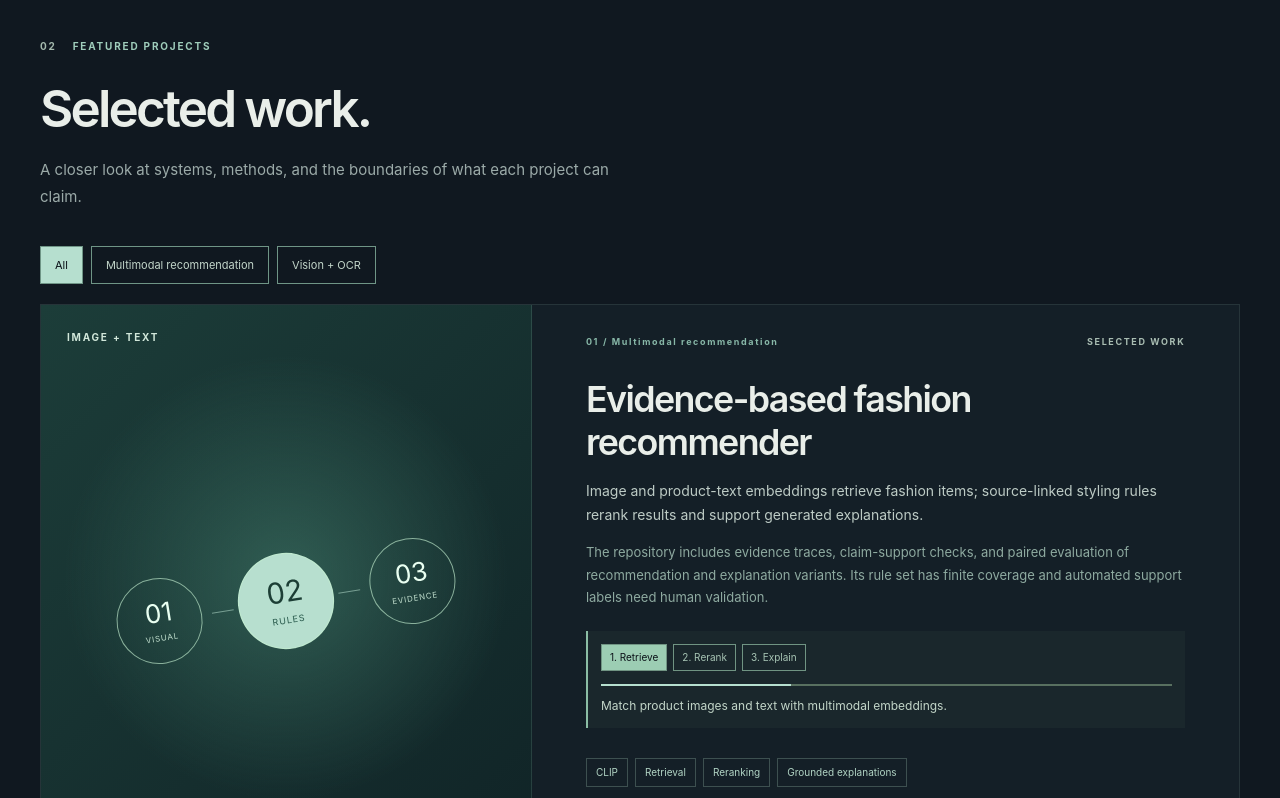
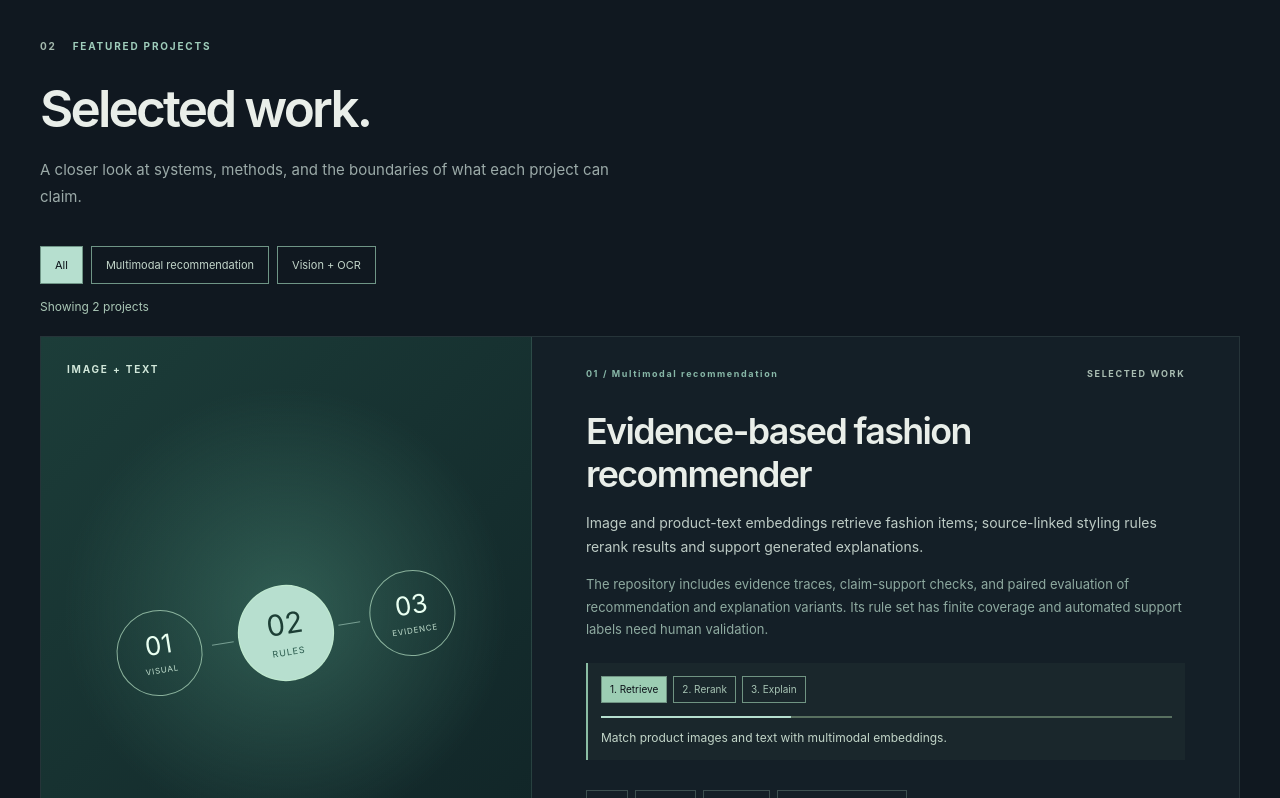
Before and after one commit to alifarzadjamali/alifarzadjamali.github.io, a React (Vite) app: page / in a window 1280 px wide. Shown: the part 1478-2276 px from the top of the page. Built offline with nearby package versions, Linux system fonts and the light colour scheme.

Commit message:
Announce the number of filtered projects

```diff
--- a/src/App.tsx
+++ b/src/App.tsx
@@ -91,6 +91,7 @@ function App() {
   const searchReturnFocusRef = useRef<HTMLElement | null>(null)
   const reducedMotion = useReducedMotion()
   const matchingQuickNavItems = quickNavItems.filter(item => item.searchText.includes(searchQuery.trim().toLowerCase()))
+  const visibleProjectCount = content.projects.filter(project => projectFilter === 'All' || project.category === projectFilter).length
 
   const openSearch = useCallback(() => {
     searchReturnFocusRef.current = menuOpen ? menuButtonRef.current : document.activeElement instanceof HTMLElement ? document.activeElement : null
@@ -255,7 +256,7 @@ function App() {
         </section>
 
         <section className="section projects-section" id="projects" aria-labelledby="projects-title">
-          <div className="container"><SectionHeading id="projects-title" number="02" eyebrow="FEATURED PROJECTS" title="Selected work." description="A closer look at systems, methods, and the boundaries of what each project can claim." /><div className="project-filters" role="group" aria-label="Filter projects">{['All', ...new Set(content.projects.map(project => project.category))].map(filter => <button key={filter} type="button" aria-pressed={projectFilter === filter} onClick={() => setProjectFilter(filter)} onKeyDown={event => { const buttons = Array.from(event.currentTarget.parentElement?.querySelectorAll('button') ?? []); const current = buttons.indexOf(event.currentTarget); let next: number; if (event.key === 'Home') next = 0; else if (event.key === 'End') next = buttons.length - 1; else if (event.key === 'ArrowLeft' || event.key === 'ArrowRight') next = (current + (event.key === 'ArrowRight' ? 1 : -1) + buttons.length) % buttons.length; else return; event.preventDefault(); buttons[next]?.focus(); buttons[next]?.click() }}>{filter}</button>)}</div><div className="project-list">{content.projects.map((project, index) => <div key={project.number} hidden={projectFilter !== 'All' && project.category !== projectFilter}><ProjectCard project={project} index={index} /></div>)}</div></div>
+          <div className="container"><SectionHeading id="projects-title" number="02" eyebrow="FEATURED PROJECTS" title="Selected work." description="A closer look at systems, methods, and the boundaries of what each project can claim." /><div className="project-filters" role="group" aria-label="Filter projects">{['All', ...new Set(content.projects.map(project => project.category))].map(filter => <button key={filter} type="button" aria-pressed={projectFilter === filter} onClick={() => setProjectFilter(filter)} onKeyDown={event => { const buttons = Array.from(event.currentTarget.parentElement?.querySelectorAll('button') ?? []); const current = buttons.indexOf(event.currentTarget); let next: number; if (event.key === 'Home') next = 0; else if (event.key === 'End') next = buttons.length - 1; else if (event.key === 'ArrowLeft' || event.key === 'ArrowRight') next = (current + (event.key === 'ArrowRight' ? 1 : -1) + buttons.length) % buttons.length; else return; event.preventDefault(); buttons[next]?.focus(); buttons[next]?.click() }}>{filter}</button>)}</div><p className="project-result-count" role="status">Showing {visibleProjectCount} {visibleProjectCount === 1 ? 'project' : 'projects'}</p><div className="project-list">{content.projects.map((project, index) => <div key={project.number} hidden={projectFilter !== 'All' && project.category !== projectFilter}><ProjectCard project={project} index={index} /></div>)}</div></div>
         </section>
 
         <section className="section research-section" id="research" aria-labelledby="research-title">
--- a/src/styles.css
+++ b/src/styles.css
@@ -24,6 +24,7 @@
 .hero::after{content:"";position:absolute;inset:0;pointer-events:none;background:radial-gradient(320px circle at var(--pointer-x,-500px) var(--pointer-y,-500px),#a7ebc112,transparent 70%)}
 .focus-row{transition:padding-left .2s,color .2s}.focus-row:hover,.focus-row:focus-visible{padding-left:8px;color:#d5f8e7}
 .project-filters{display:flex;flex-wrap:wrap;gap:8px;margin-top:36px}.project-filters button{padding:10px 14px;border:1px solid #6f9586;background:transparent;color:#c3d6ca;font-size:11px;cursor:pointer}.project-filters button:hover,.project-filters button[aria-pressed="true"]{background:#b6dfcf;color:#0b1118}.project-filters+.project-list{margin-top:20px}
+.project-result-count{margin:14px 0 0;color:#a9c6b5;font-size:12px}.project-result-count+.project-list{margin-top:20px}
 .project-stages{margin:9px 0 18px;padding:13px;border-left:2px solid #8bbda4;background:#a3d3b70a}.stage-buttons{display:flex;flex-wrap:wrap;gap:6px}.stage-buttons button{padding:5px 8px;border:1px solid #709483;background:transparent;color:#a7c4b4;font-size:10px;cursor:pointer}.stage-buttons button[aria-pressed="true"],.stage-buttons button:hover{background:#9ccdb3;color:#0b1118}.project-stages p{margin:11px 0 0;color:#c2d5c8;font-size:12px;line-height:1.5}
 .project-copy{align-self:flex-start;border:0;background:none;color:#87ae9c;padding:12px 0 0;font-size:11px;cursor:pointer}.project-copy:hover{color:#e6fff1}.project-copy span{margin-left:8px}.sr-only{position:absolute;width:1px;height:1px;padding:0;margin:-1px;overflow:hidden;clip:rect(0,0,0,0);white-space:nowrap;border:0}
 .inline-status:not(:empty){display:block;margin-top:10px;color:#bde4cd;font-size:12px;line-height:1.4}
```
